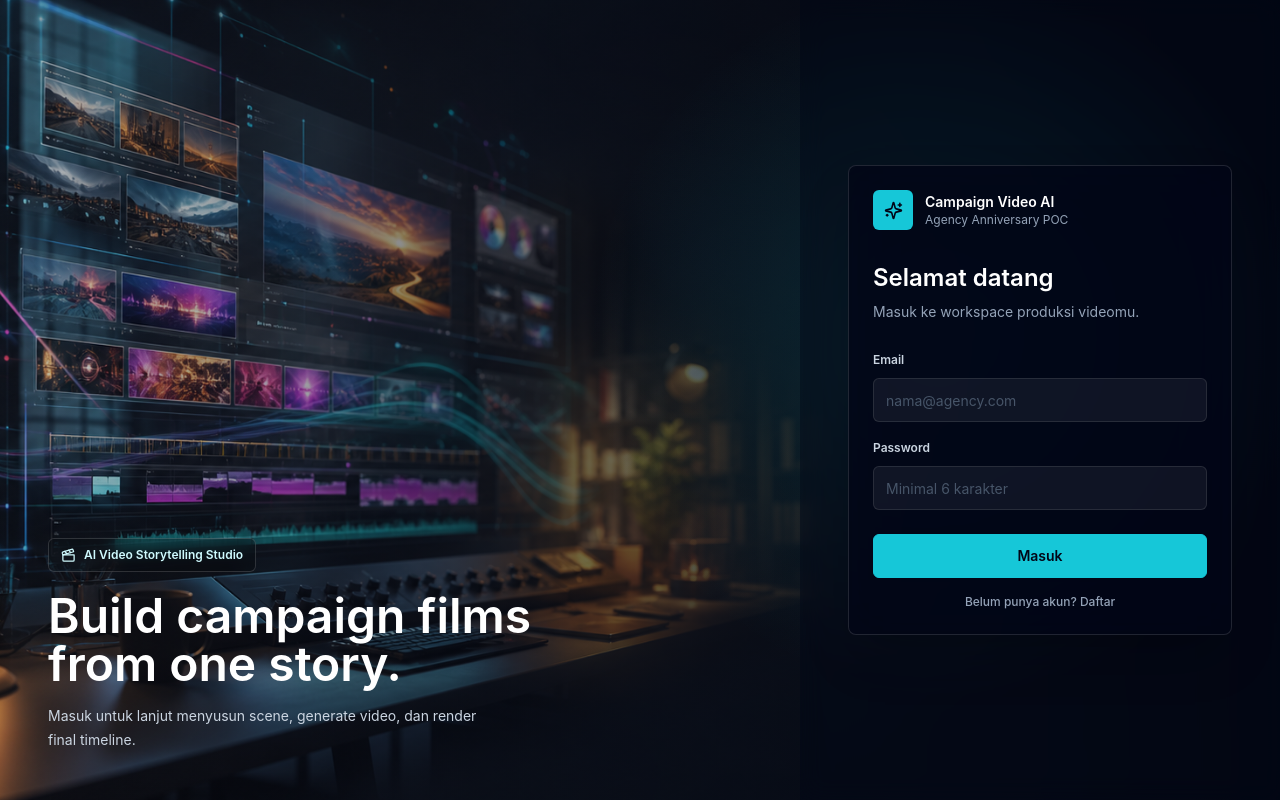
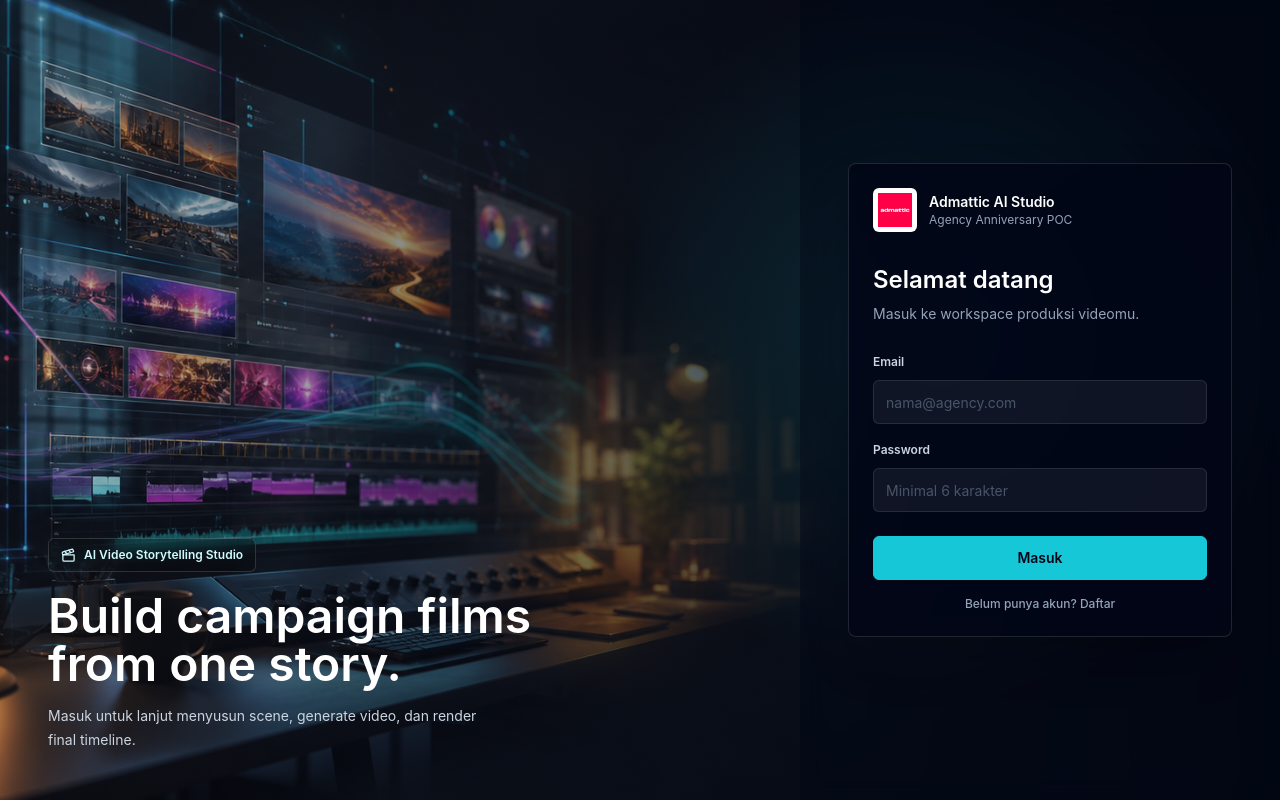
Before and after one commit to adun123/Admattic-AI, a Next.js app: page / in a window 1280 px wide. Built offline with nearby package versions, Linux system fonts and the light colour scheme; no server answers.

Commit message:
Add Admattic branding to login and top bar

```diff
--- a/features/studio/components/LoginForm.tsx
+++ b/features/studio/components/LoginForm.tsx
@@ -1,5 +1,5 @@
 import { useState } from "react";
-import { Clapperboard, Loader2, Sparkles } from "lucide-react";
+import { Clapperboard, Loader2 } from "lucide-react";
 import { supabase } from "@/lib/supabase/client";
 
 export function LoginForm({
@@ -78,11 +78,15 @@ export function LoginForm({
             className="w-full max-w-sm rounded-lg border border-white/[0.12] bg-slate-950/[0.72] p-6 shadow-2xl backdrop-blur-xl"
           >
             <div className="flex items-center gap-3">
-              <div className="grid h-10 w-10 place-items-center rounded-md bg-studio-cyan text-slate-950">
-                <Sparkles size={19} />
+              <div className="grid h-11 w-11 place-items-center overflow-hidden rounded-md border border-white/10 bg-white">
+                <img
+                  alt="Admattic"
+                  className="h-full w-full object-contain p-1"
+                  src="/images/lgo-admattic.jpg"
+                />
               </div>
               <div>
-                <p className="text-sm font-semibold text-white">Campaign Video AI</p>
+                <p className="text-sm font-semibold text-white">Admattic AI Studio</p>
                 <p className="text-xs text-slate-400">Agency Anniversary POC</p>
               </div>
             </div>
--- a/features/studio/components/TopBar.tsx
+++ b/features/studio/components/TopBar.tsx
@@ -1,7 +1,7 @@
 import { useState } from "react";
 import type React from "react";
 import clsx from "clsx";
-import { CheckCircle2, Download, History as HistoryIcon, Loader2, Play, Plus, Save, Sparkles, X } from "lucide-react";
+import { CheckCircle2, Download, History as HistoryIcon, Loader2, Play, Plus, Save, X } from "lucide-react";
 import type { CostEntry, SaveState, StoredWorkspace } from "../types";
 
 export function TopBar({
@@ -65,11 +65,15 @@ export function TopBar({
   return (
     <header className="flex h-16 shrink-0 items-center justify-between border-b border-studio-line bg-studio-panel px-5">
       <div className="flex items-center gap-3">
-        <div className="grid h-9 w-9 place-items-center rounded-md bg-studio-cyan/15 text-studio-cyan">
-          <Sparkles size={18} />
+        <div className="grid h-9 w-9 place-items-center overflow-hidden rounded-md border border-studio-line bg-white">
+          <img
+            alt="Admattic"
+            className="h-full w-full object-contain p-1"
+            src="/images/lgo-admattic.jpg"
+          />
         </div>
         <div>
-          <h1 className="text-sm font-semibold">AI Video Storytelling Studio</h1>
+          <h1 className="text-sm font-semibold">Admattic AI Studio</h1>
           <p className="text-xs text-slate-400">Agency Anniversary POC</p>
         </div>
       </div>
```
Also changed, not shown: public/images/lgo-admattic.jpg (added).
